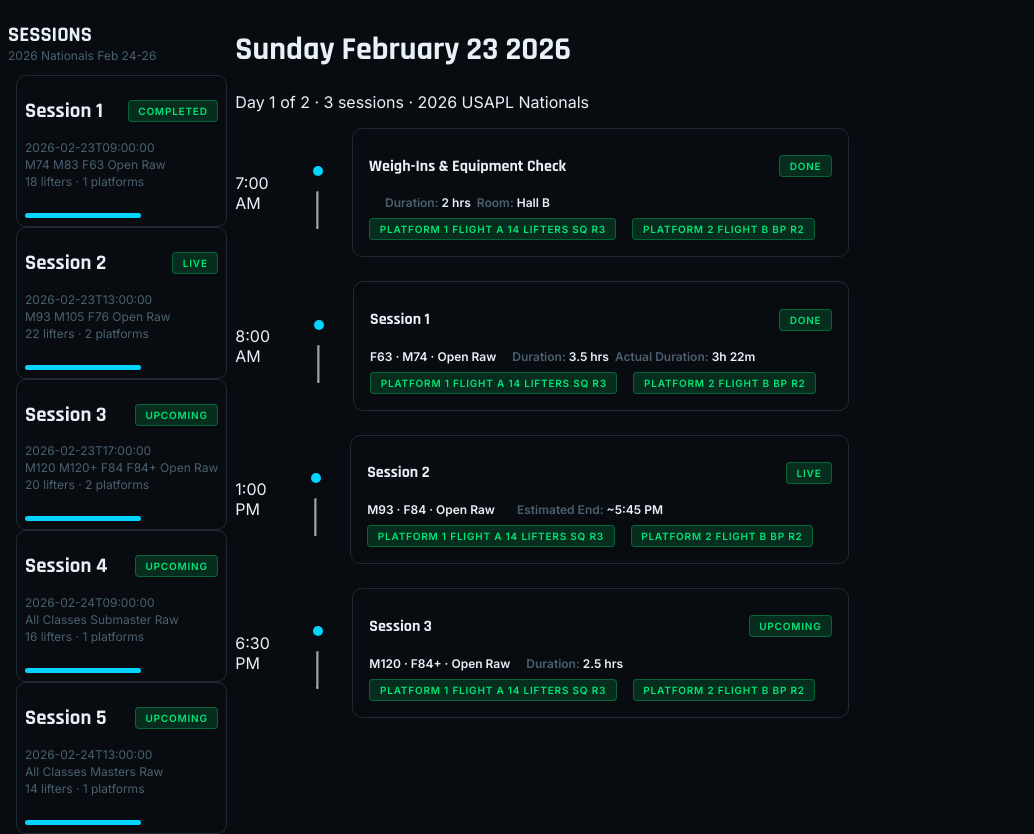
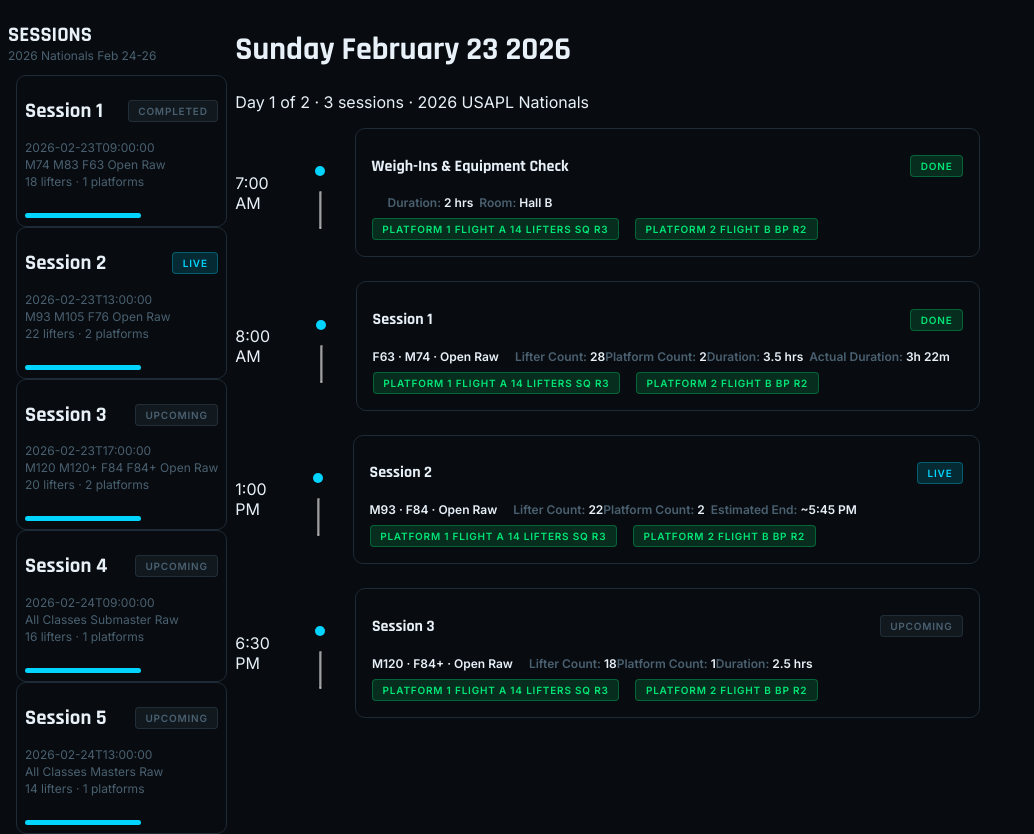
Before and after one commit to kbongco/meet-lifting-track, a Next.js app: page /schedule in a window 1280 px wide. Shown: the whole page, without its empty margins (0-1034 px from the left). Built offline with nearby package versions, Linux system fonts and the light colour scheme.

Commit message:
completed schedule page for now, minor edits later

```diff
--- a/Components/ui/ScheduleCard/ScheduleCard.tsx
+++ b/Components/ui/ScheduleCard/ScheduleCard.tsx
@@ -3,14 +3,26 @@
 import ScheduleProgress from '../ScheduleProgress/ScheduleProgress';
 import './ScheduleCard.scss';
 
-export default function ScheduleCards({sessionNumber, scheduleDate, weightDivision, totalLifters, totalPlatforms, status}:ScheduleCardProps) {
+export default function ScheduleCards({ sessionNumber, scheduleDate, weightDivision, totalLifters, totalPlatforms, status }: ScheduleCardProps) {
+    function specifyBadgeType(status?:string) {
+    switch (status) {
+      case "done":
+        return "success"
+      case "live":
+        return "completed"
+      case "upcoming":
+        return "neutral"
+      default:
+        return "neutral"
+    }
+  }
   return (
     <div className='chbi-lifting-schedule-card-container'>
       <div className='chbi-lifting-schedule-header-container'>
         <h1 className='chbi-lifting-schedule-header '>{sessionNumber.split('—')[0].trim()}</h1>
         <Badge
           children={status}
-        badgeType='success'/>
+          badgeType={specifyBadgeType(status)} />
         </div>
       <div className='chbi-lifting-schedule-info'>
         <p className='chbi-lifting-info'>{scheduleDate}</p>
--- a/app/schedule/ScheduleBlock/ScheduleBlock.tsx
+++ b/app/schedule/ScheduleBlock/ScheduleBlock.tsx
@@ -18,6 +18,20 @@
   flights,
 }: TimelineBlock) {
   console.log(actualDuration, "act");
+  console.log(status,'stat')
+
+  function specifyBadgeType(status:string) {
+    switch (status) {
+      case "done":
+        return "success"
+      case "live":
+        return "completed"
+      case "upcoming":
+        return "neutral"
+      default:
+        return "neutral"
+    }
+  }
   return (
     <div className="chbi-lifting-schedule-info">
       <div className="chbi-lifting-circle-time">
@@ -29,16 +43,42 @@
         <div className="chbi-lifting-schedule-info-container">
           <div className="chbi-lifting-schedule-title">
             <h1 className="chbi-lifting-title">{title}</h1>
-            <Badge children={status} badgeType="success" />
+            <Badge children={status} badgeType={specifyBadgeType(status)} />
           </div>
           <div className="chbi-lifting-schedule-info-text-container">
             <p className="chbi-lifting-schedule-athletes">{divisions}</p>
             <div className="chbi-lifting-schedule-extra-text">
               <p className="chbi-lifting-schedule-athletes"></p>
+              {lifterCount ? (
+                <>
+                  {" "}
+                  <p className="chbi-lifting-schedule-athletes">
+                    Lifter Count:{" "}
+                  </p>
+                  <p className="chbi-lifting-secondary-text">
+                    &nbsp;{lifterCount} {" "}
+                  </p>
+                </>
+              ) : (
+                ""
+              )}
+              {platformCount ? (
+                <>
+                  {" "}
+                  <p className="chbi-lifting-schedule-athletes">
+                    Platform Count:{" "}
+                  </p>
+                  <p className="chbi-lifting-secondary-text">
+                    &nbsp;{platformCount}
+                  </p>
+                </>
+              ) : (
+                ""
+              )}
               {duration ? (
                 <>
                   {" "}
-                  <p className="chbi-lifting-schedule-athletes">Duration: </p>
+                  <p className="chbi-lifting-schedule-athletes">Duration: {" "}</p>
                   <p className="chbi-lifting-secondary-text">
                     &nbsp;{duration}
                   </p>
```
